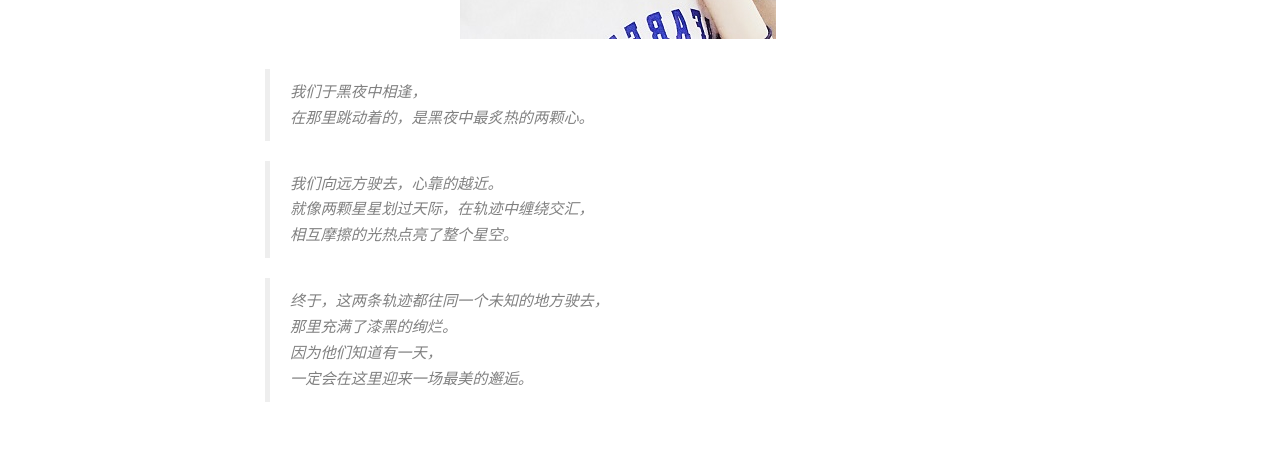
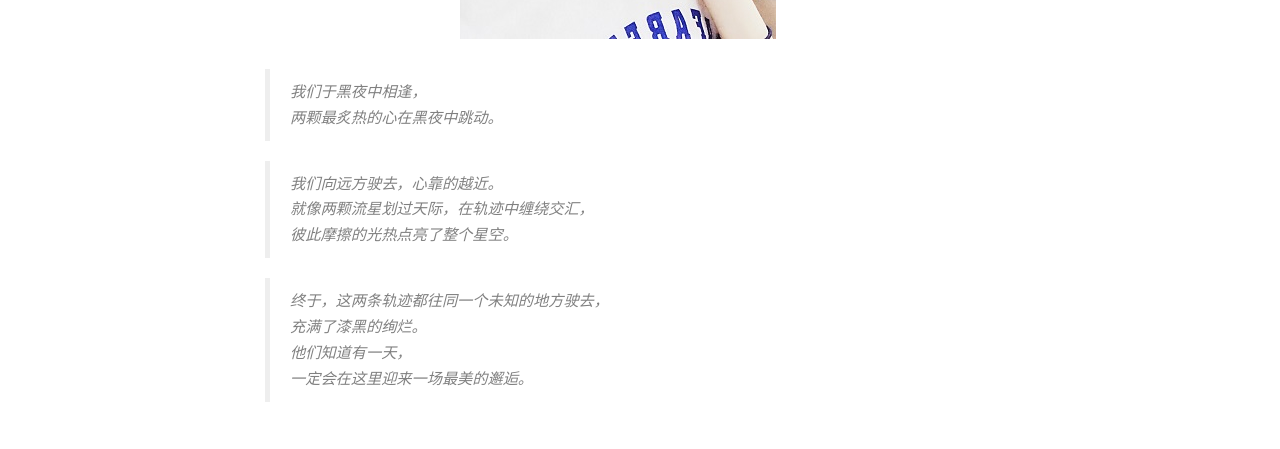
Before and after one commit to Konfuse/konfuse.github.io, a Jekyll site: the page built from _posts/2018-12-10-The-First-Time-I-Met-You.md, in a window 1280 px wide. Shown: the part 1058-1507 px from the top of the page. Built offline with Jekyll 4.4.1, drawn with Linux system fonts in a browser that asks for light colours; nearby versions of some CDN libraries; our own code applies the rules of GitHub Pages for plain Markdown files; comment, search, counter and statistics services are not loaded.

Commit message:
Update TFTIMY

```diff
--- a/_posts/2018-12-10-The-First-Time-I-Met-You.md
+++ b/_posts/2018-12-10-The-First-Time-I-Met-You.md
@@ -12,22 +12,22 @@
 
 > 我们于黑夜中相逢，
 >
-> 在那里跳动着的，是黑夜中最炙热的两颗心。
+> 两颗最炙热的心在黑夜中跳动。
 
 
 
 > 我们向远方驶去，心靠的越近。
 >
-> 就像两颗星星划过天际，在轨迹中缠绕交汇，
+> 就像两颗流星划过天际，在轨迹中缠绕交汇，
 >
-> 相互摩擦的光热点亮了整个星空。
+> 彼此摩擦的光热点亮了整个星空。
 
 
 
 > 终于，这两条轨迹都往同一个未知的地方驶去，
 >
-> 那里充满了漆黑的绚烂。
+> 充满了漆黑的绚烂。
 >
-> 因为他们知道有一天，
+> 他们知道有一天，
 >
 > 一定会在这里迎来一场最美的邂逅。
```
